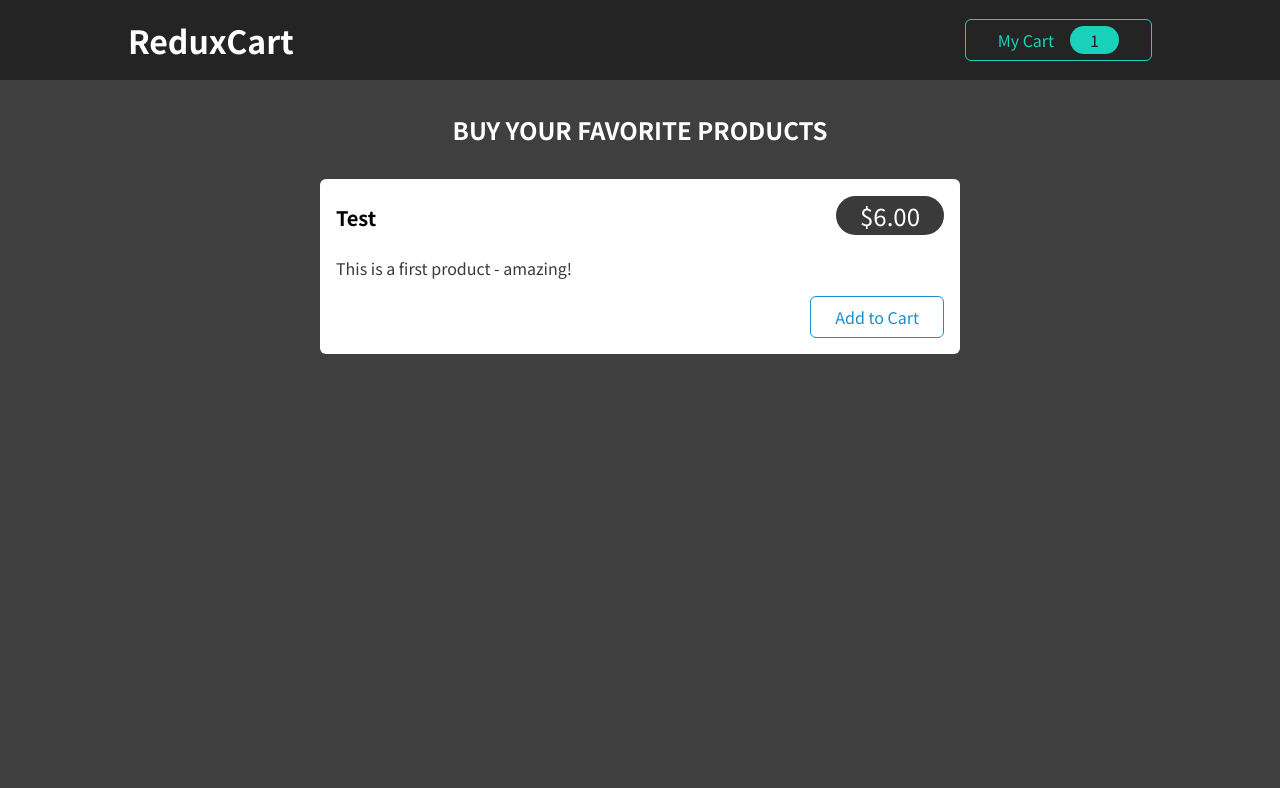
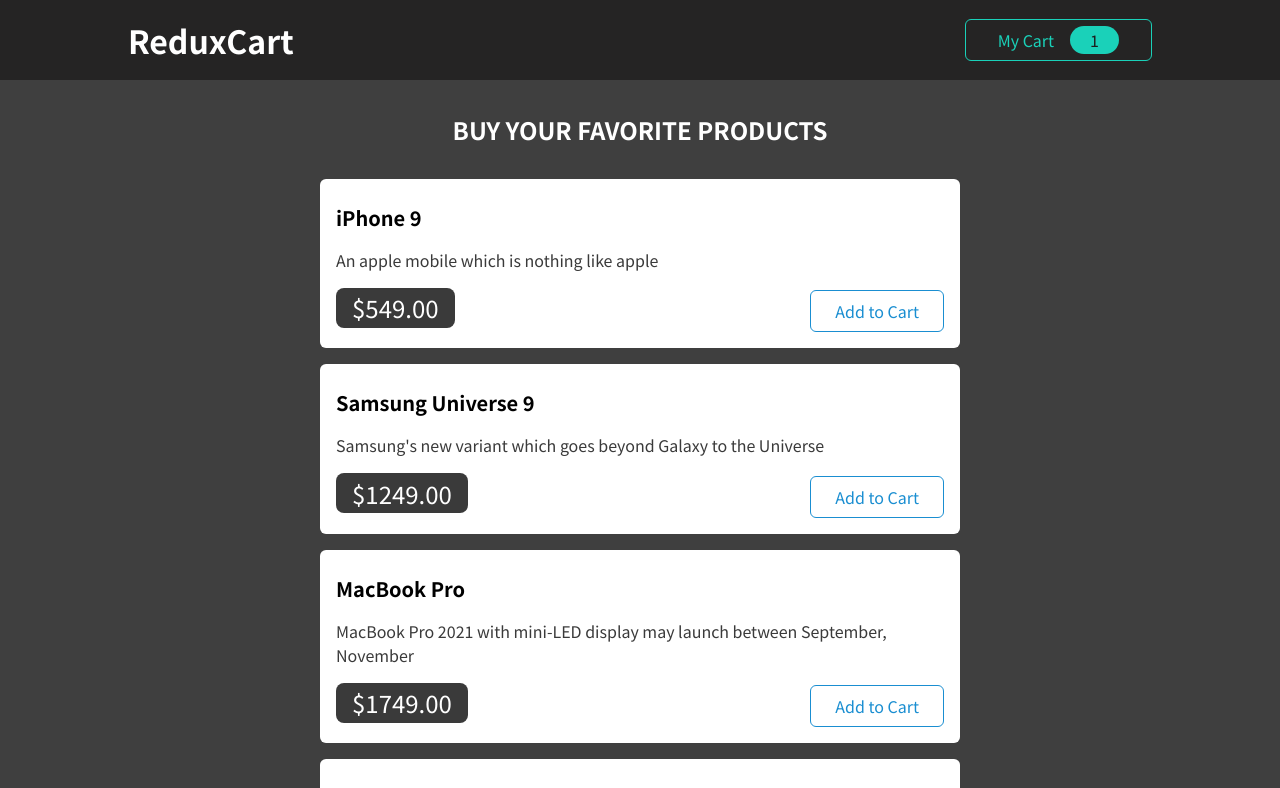
Before and after one commit to devparekh24/cart-app, a React (Create React App) app: page / in a window 1280 px wide. Shown: the top 788 px of the page. Built offline with nearby package versions, Linux system fonts and the light colour scheme.

Commit message:
ui update

```diff
--- a/src/components/Shop/ProductItem.js
+++ b/src/components/Shop/ProductItem.js
@@ -2,19 +2,19 @@
 import classes from './ProductItem.module.css';
 
 const ProductItem = (props) => {
-  const { title, price, description } = props;
+  const { name, price, description } = props;
 
   return (
     <li className={classes.item}>
       <Card>
-        <header>
-          <h3>{title}</h3>
+        <h3>{name}</h3>
+        <p>{description}</p>
+        <footer>
           <div className={classes.price}>${price.toFixed(2)}</div>
-        </header>
-        <p>{description}</p>
-        <div className={classes.actions}>
-          <button>Add to Cart</button>
-        </div>
+          <div className={classes.actions}>
+            <button>Add to Cart</button>
+          </div>
+        </footer>
       </Card>
     </li>
   );
--- a/src/components/Shop/ProductItem.module.css
+++ b/src/components/Shop/ProductItem.module.css
@@ -3,15 +3,15 @@
   font-size: 1.25rem;
 }
 
-.item header {
+.item footer {
   display: flex;
   justify-content: space-between;
   align-items: baseline;
 }
 
 .price {
-  border-radius: 30px;
-  padding: 0.15rem 1.5rem;
+  border-radius: 8px;
+  padding: 0.15rem 1rem;
   background-color: #3a3a3a;
   color: white;
   font-size: 1.5rem;
--- a/src/components/Shop/Products.js
+++ b/src/components/Shop/Products.js
@@ -1,16 +1,21 @@
 import ProductItem from './ProductItem';
 import classes from './Products.module.css';
-
+import data from '../../data.json'
 const Products = (props) => {
   return (
     <section className={classes.products}>
       <h2>Buy your favorite products</h2>
       <ul>
-        <ProductItem
-          title='Test'
-          price={6}
-          description='This is a first product - amazing!'
-        />
+        {
+          data.map(item => (
+            < ProductItem
+              key={item.id}
+              name={item.name}
+              price={item.price}
+              description={item.description}
+            />
+          ))
+        }
       </ul>
     </section>
   );
--- a/src/data.json
+++ b/src/data.json
@@ -37,7 +37,7 @@
     },
     {
         "id": "655c96e63d2fd1bd4cd8ad09",
-        "name": "- Daal Masoor 500 grams",
+        "name": "Daal Masoor 500 grams",
         "description": "Fine quality Branded Product Keep in a cool and dry place",
         "price": 20
     },
```
Also changed, not shown: src/components/Shop/Products.module.css (+84 -0 lines).
